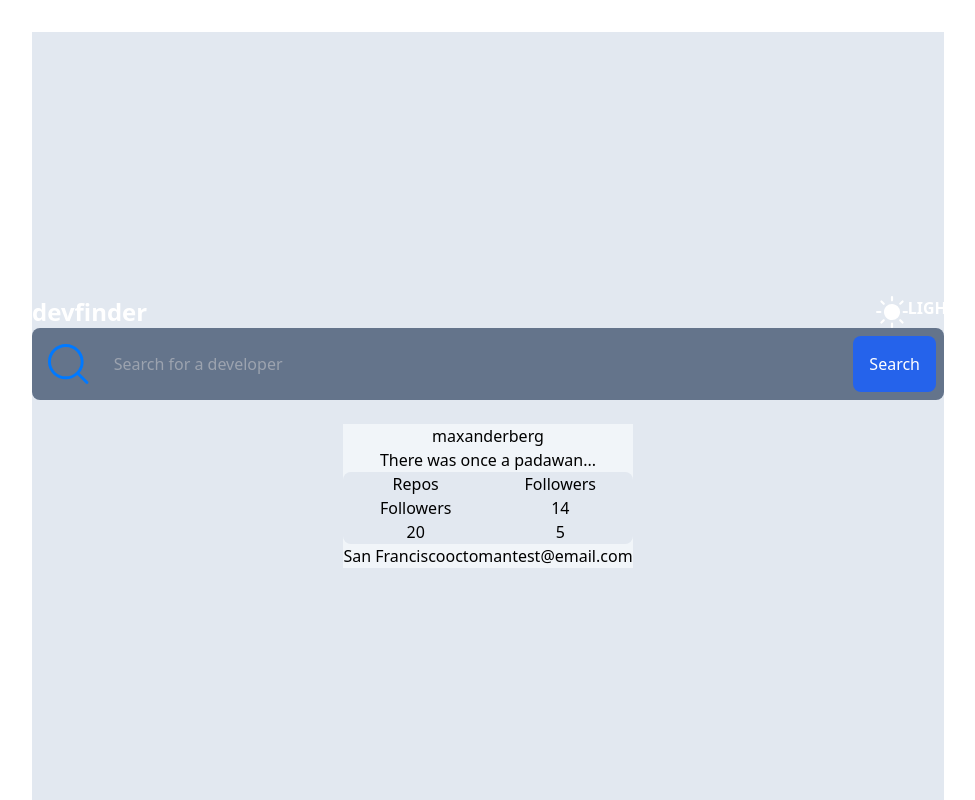
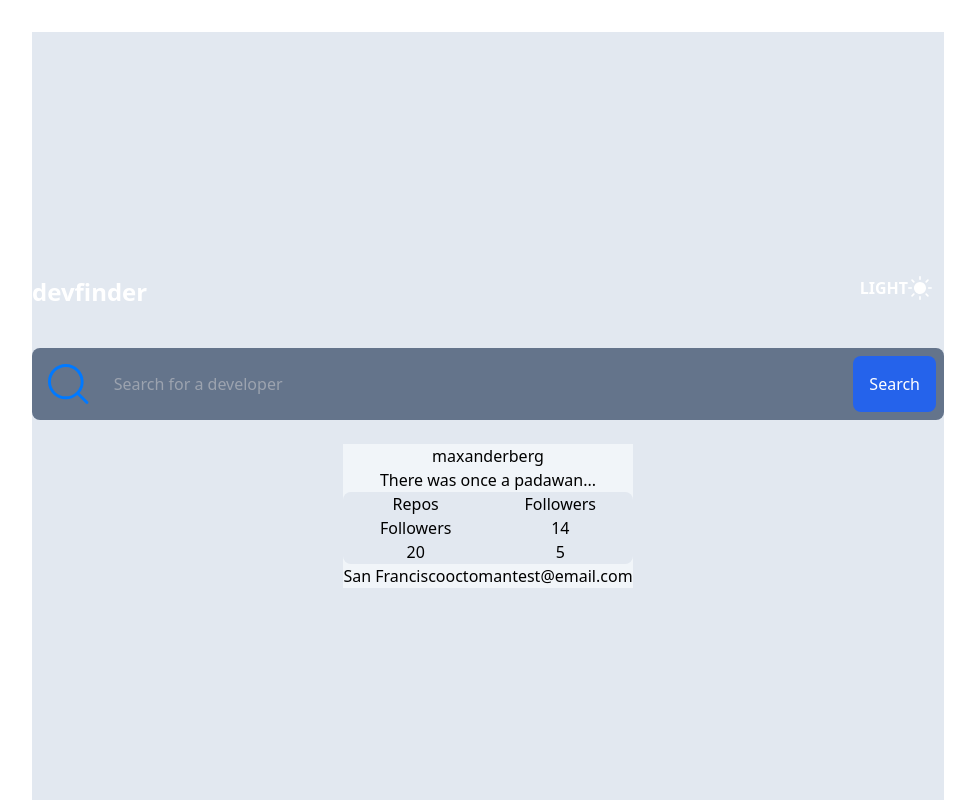
Before and after one commit to MaxAnderberg/devfinder, a React app: page / in a window 1280 px wide. Shown: the whole page, without its empty margins (152-1127 px from the left). Built offline with nearby package versions, Linux system fonts and the light colour scheme; the HTML template or start-up script is replaced by a standard one.

Commit message:
aligning

```diff
--- a/src/App.tsx
+++ b/src/App.tsx
@@ -12,9 +12,9 @@ function App() {
     <div className="bg-slate-200 flex flex-col justify-center items-center h-screen w-3/4">
       <div className='w-full flex justify-between'>
         <p className='lowercase text-white font-bold text-2xl'>Devfinder</p>
-        <div className='flex'>
+        <div className='flex mr-4 mb-12'>
+          <span className='uppercase text-white font-bold'>Light</span>
           <img src={LightIcon} alt="" />
-          <span className='uppercase text-white font-bold'>Light</span>
         </div>
       </div>
       <SearchBar setSearchDev={setSearchDev}/>
```
